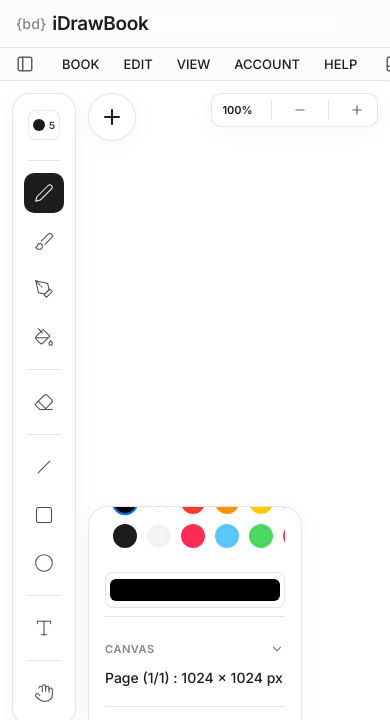
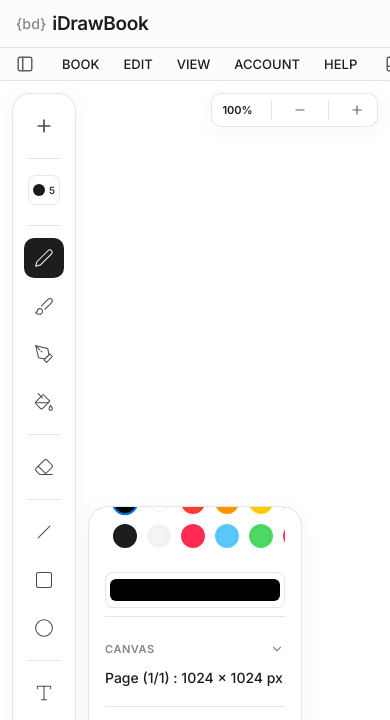
Before and after one commit to birdea/idrawbook, a website built with Vite: page index.html in a window 390 px wide. Shown: the top 720 px of the page. Built offline with nearby package versions, Linux system fonts and the light colour scheme.

Commit message:
feat(ui): relocate add page button to toolbar & enhance global indicator UX (#23)
- Moved 'Add Page' button from canvas area to the left-side toolbar for better accessibility.
- Updated styling for 'Add Page' button to align with tool icons.
- Enhanced global tool indicator (small view) to be interactive:
  - Added toggle functionality to show/hide the properties panel.
  - Automatically expands 'Stroke' and 'Color' sections when showing the panel.
  - Reset scroll position to top when opening.

```diff
--- a/index.html
+++ b/index.html
@@ -94,6 +94,14 @@
 
   <main class="main-container">
     <aside class="tool-panel">
+      <button class="tool-btn" id="add-page-btn" data-tooltip="Add Page">
+        <svg xmlns="http://www.w3.org/2000/svg" width="24" height="24" viewBox="0 0 24 24" fill="none"
+          stroke="currentColor" stroke-width="2" stroke-linecap="round" stroke-linejoin="round">
+          <line x1="12" y1="5" x2="12" y2="19"></line>
+          <line x1="5" y1="12" x2="19" y2="12"></line>
+        </svg>
+      </button>
+      <div class="h-separator"></div>
       <div class="global-tool-indicator" id="global-tool-indicator">
         <div class="tool-indicator-color"></div>
         <div class="tool-indicator-size"></div>
@@ -128,13 +136,7 @@
 
     <section class="canvas-wrapper" id="canvas-container">
       <canvas id="main-canvas"></canvas>
-      <button id="add-page-btn" data-tooltip="Add Page">
-        <svg xmlns="http://www.w3.org/2000/svg" width="24" height="24" viewBox="0 0 24 24" fill="none"
-          stroke="currentColor" stroke-width="2" stroke-linecap="round" stroke-linejoin="round">
-          <line x1="12" y1="5" x2="12" y2="19"></line>
-          <line x1="5" y1="12" x2="19" y2="12"></line>
-        </svg>
-      </button>
+
       <div class="zoom-controls">
         <div id="zoom-level">100%</div>
         <div class="v-separator"></div>
--- a/src/main.ts
+++ b/src/main.ts
@@ -498,6 +498,25 @@ document.addEventListener('DOMContentLoaded', () => {
   document.getElementById('menu-toggle-left')?.addEventListener('click', toggleLeftToolbar);
   document.getElementById('menu-toggle-right')?.addEventListener('click', toggleRightToolbar);
 
+  // --- Global Indicator Interaction ---
+  document.getElementById('global-tool-indicator')?.addEventListener('click', () => {
+    if (propPanel.style.display === 'none') {
+      // Case 1: Panel is hidden. Show it and expand sections.
+      toggleRightToolbar();
+
+      const sectionStroke = document.getElementById('section-stroke');
+      const sectionColor = document.getElementById('section-color');
+
+      sectionStroke?.classList.remove('collapsed');
+      sectionColor?.classList.remove('collapsed');
+
+      propPanel.scrollTop = 0;
+    } else {
+      // Case 2: Panel is visible. Hide it.
+      toggleRightToolbar();
+    }
+  });
+
   // Header/Menu Bar Toggles
   document.getElementById('menu-header-toggle-left')?.addEventListener('click', toggleLeftToolbar);
   document.getElementById('menu-header-toggle-right')?.addEventListener('click', toggleRightToolbar);
--- a/src/style.css
+++ b/src/style.css
@@ -392,7 +392,13 @@ header {
   backdrop-filter: blur(2px);
   opacity: 0.9;
   z-index: 10;
-  pointer-events: none;
+  cursor: pointer;
+  transition: transform 0.2s cubic-bezier(0.4, 0, 0.2, 1);
+}
+
+.global-tool-indicator:hover {
+  transform: scale(1.05);
+  background: rgba(255, 255, 255, 0.9);
 }
 
 .tool-indicator-color {
@@ -705,37 +711,7 @@ input[type="range"]::-webkit-slider-thumb:hover {
   height: 14px;
 }
 
-#add-page-btn {
-  position: absolute;
-  top: 24px;
-  left: 24px;
-  width: 48px;
-  height: 48px;
-  border-radius: 50%;
-  background: var(--apple-surface);
-  backdrop-filter: var(--glass-blur);
-  -webkit-backdrop-filter: var(--glass-blur);
-  border: 0.5px solid var(--apple-border);
-  box-shadow: var(--panel-shadow);
-  display: flex;
-  align-items: center;
-  justify-content: center;
-  cursor: pointer;
-  color: var(--apple-text);
-  transition: all 0.2s cubic-bezier(0.4, 0, 0.2, 1);
-  z-index: 100;
-}
 
-#add-page-btn:hover {
-  transform: scale(1.1);
-  background: var(--apple-accent);
-  color: white;
-}
-
-#add-page-btn svg {
-  width: 24px;
-  height: 24px;
-}
 
 /* Google & User Styles */
 
@@ -1263,10 +1239,7 @@ input[type="range"]::-webkit-slider-thumb:hover {
     z-index: 100;
   }
 
-  #add-page-btn {
-    left: 88px;
-    top: 12px;
-  }
+
 
   .zoom-controls {
     top: 12px;
```
